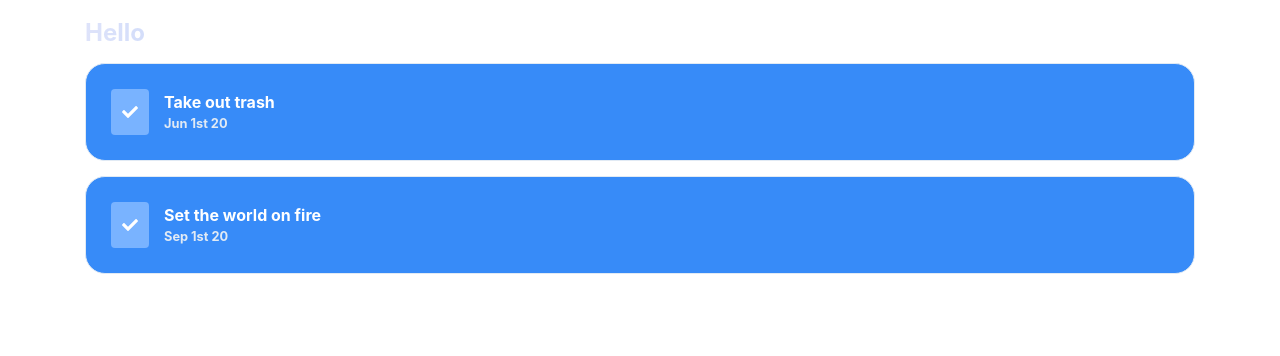
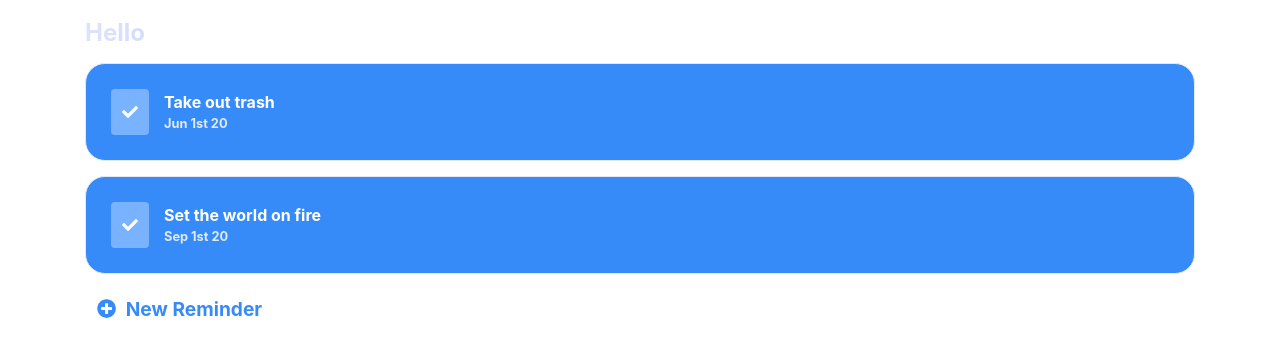
Before and after one commit to AlexMcIntosh/reminders, a React (Create React App) app in the folder client/: page /reminders in a window 1280 px wide. Shown: the top 356 px of the page. Built offline with nearby package versions, Linux system fonts and the light colour scheme.

Commit message:
UI cleanup

```diff
--- a/client/src/App.js
+++ b/client/src/App.js
@@ -2,7 +2,7 @@ import React from 'react';
 import { Home } from './components/Home/Home';
 import { Reminders } from './components/Reminders/Reminders';
 import { library } from '@fortawesome/fontawesome-svg-core'
-import { faCalendar, faClock, faFlag, faInbox} from '@fortawesome/free-solid-svg-icons';
+import { faCalendar, faClock, faFlag, faInbox } from '@fortawesome/free-solid-svg-icons';
 import { BrowserRouter as Router, Switch, Route } from 'react-router-dom';
 
 import './App.scss';
--- a/client/src/components/Home/MyLists/MyLists.js
+++ b/client/src/components/Home/MyLists/MyLists.js
@@ -3,7 +3,7 @@ import { Container, Row, ListGroup } from 'react-bootstrap';
 import { FontAwesomeIcon } from '@fortawesome/react-fontawesome'
 import { faChevronRight } from '@fortawesome/free-solid-svg-icons'
 
-import '../../../variants.scss';
+import '../../../styles/variants.scss';
 import styles from './MyLists.module.scss'
 
 export const MyLists = () => {
@@ -25,10 +25,10 @@ export const MyLists = () => {
                         <Container>
                             <Row className="justify-content-between align-items-center">
                                 <div className={styles.listName}>
-                                { list.name }
+                                    {list.name}
                                 </div>
                                 <div>
-                                { list.count } <FontAwesomeIcon style={faStyle} icon={faChevronRight}></FontAwesomeIcon>
+                                    {list.count} <FontAwesomeIcon style={faStyle} icon={faChevronRight}></FontAwesomeIcon>
                                 </div>
                             </Row>
                         </Container>
--- a/client/src/components/Reminders/Reminders.js
+++ b/client/src/components/Reminders/Reminders.js
@@ -2,15 +2,15 @@ import React, { useState, useReducer } from 'react';
 import moment from 'moment';
 import { Container, Row, Button } from 'react-bootstrap';
 import { FontAwesomeIcon } from '@fortawesome/react-fontawesome';
-import { faCheck } from '@fortawesome/free-solid-svg-icons'
+import { faCheck, faPlusCircle } from '@fortawesome/free-solid-svg-icons'
 
-import '../../variants.scss'
+import '../../styles/variants.scss'
 import styles from './Reminders.module.scss';
 
 const reminderReducer = (state, action) => {
     switch (action.type) {
         case 'toggle':
-            return {...state, isCompleted: !state.isCompleted};
+            return { ...state, isCompleted: !state.isCompleted };
         default:
             throw new Error();
     }
@@ -21,10 +21,10 @@ const Reminder = (props) => {
 
     return (
         <Row className={state.isCompleted ? `${styles.reminder} align-items-center ${styles.completed}` : `${styles.reminder} align-items-center`}>
-            <Button variant={state.isCompleted ? 'reminder-complete' : 'reminder'} onClick={() => dispatch({type: 'toggle'})}>
+            <Button variant={state.isCompleted ? 'reminder-complete' : 'reminder'} onClick={() => dispatch({ type: 'toggle' })}>
                 <FontAwesomeIcon icon={faCheck} />
             </Button>
-            <div className={state.isCompleted ? `${styles.reminderName} ${styles.completed}` : styles.reminderName }>
+            <div className={state.isCompleted ? `${styles.reminderName} ${styles.completed}` : styles.reminderName}>
                 {state.name}
                 <div className={styles.dueDate}>
                     {moment(new Date(state.dueDate)).format("MMM Do YY")}
@@ -57,6 +57,11 @@ export const Reminders = (props) => {
                 {reminders.map((reminder, index) => {
                     return <Reminder key={index} reminder={reminder} />
                 })}
+                <Row>
+                    <Button className={`align-items-center ${styles.newReminder}`}>
+                        <FontAwesomeIcon icon={faPlusCircle} /> New Reminder
+                    </Button>
+                </Row>
             </Container>
         </Container>
     )
--- a/client/src/components/Reminders/Reminders.module.scss
+++ b/client/src/components/Reminders/Reminders.module.scss
@@ -1,3 +1,5 @@
+@import '../../styles/variables.scss';
+
 .remindersContainer {
     text-align: left;
 
@@ -14,12 +16,12 @@
         border-radius: 20px;
         border: #e1eaf4 1px solid;
         padding: 25px;
-        background: #378bf8;
+        background: $primary;
         margin-bottom: 15px;
         transition: background 0.5s ease-in-out;
 
         &.completed {
-            background: #79b3ff;
+            background: $secondary;
         }
     }
 
@@ -37,3 +39,20 @@
         color: #e1eaf4;
     }
 }
+
+.newReminder {
+    margin: none !important;
+    background-color: transparent !important;
+    border: none !important;
+    color: $primary !important;
+    font-weight: 700 !important;
+    font-size: 1.2rem !important;
+
+    &:hover {
+        color: $secondary !important;
+    }
+
+    svg {
+        margin-right: 5px;
+    }
+}
--- /dev/null
+++ b/client/src/styles/variables.scss
@@ -0,0 +1,2 @@
+$primary: #378bf8;
+$secondary: #79b3ff;
```
Also changed, not shown: client/src/setupTests.js (deleted, +0 -5 lines), client/src/styles/variants.scss (renamed from client/src/variants.scss), 1 other file (tests, documents, lock files or other folders). Lines whose indentation alone changed are shown as unchanged.
